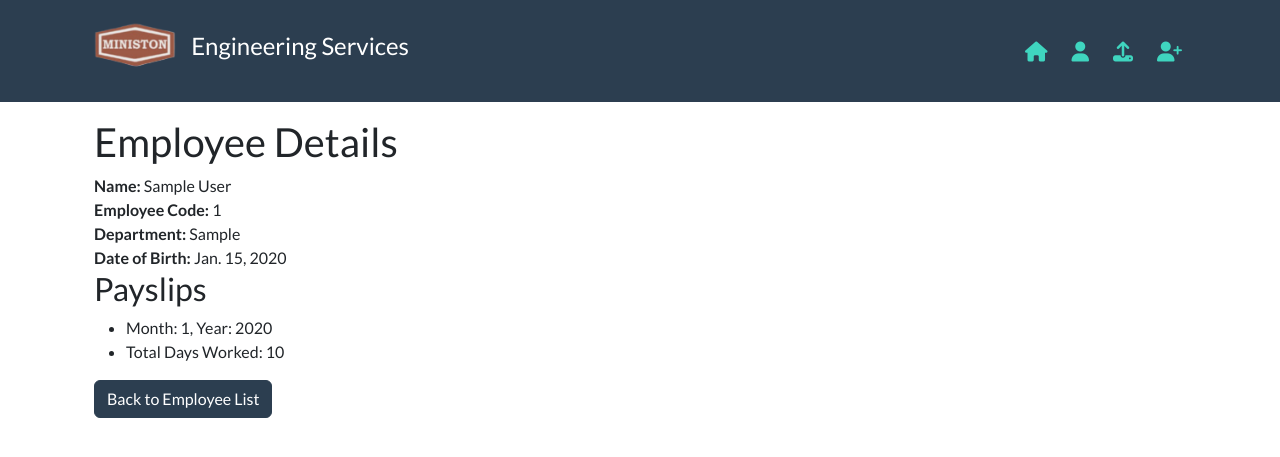
After one commit to ShyamSundhar1411/PayRoll-System-Project, a Django app: page /profile/1/ in a window 1280 px wide. The commit adds this page. Shown: the top 457 px of the page. Run offline with Django 4.2, Linux system fonts and the light colour scheme; tables that the repository leaves empty hold one stand-in row (values such as "Sample post"); some libraries are stand-ins or nearby versions; some web fonts are replaced.

Commit message:
new page added

```diff
--- a/payrollsystem/templates/base.html
+++ b/payrollsystem/templates/base.html
@@ -28,34 +28,40 @@
     <link href="https://fonts.googleapis.com/css2?family=Inder&family=Montserrat:wght@300;400&family=Source+Sans+3:wght@400;600;700&display=swap" rel="stylesheet">
     <title>PayRoll System</title>
   </head>
+
+
   <body>
+
     <header>
       <nav class="navbar navbar-expand-lg bg-primary" data-bs-theme="dark">
-        <div class="container " >
+        <div class="container">
           <div>
-            <img src="{% static 'MES.png' %}" alt="no imgae" style="height: 70px;width: auto;"/>
+            <img src="{% static 'MES.png' %}" alt="no image" style="height: 70px; width: auto;" />
             <a class="navbar-brand fs-4" href="#">Engineering Services</a>
           </div>
+          <button class="navbar-toggler" type="button" data-bs-toggle="collapse" data-bs-target="#navbarColor01" aria-controls="navbarColor01" aria-expanded="false" aria-label="Toggle navigation">
+            <span class="navbar-toggler-icon"></span>
+          </button>
           <div class="collapse navbar-collapse" id="navbarColor01">
             <ul class="navbar-nav ms-auto fs-5">
-              <li class="nav-item ">
-                <a class="nav-link active" href="#">Home
-                  <span class="visually-hidden">(current)</span>
-                </a>
+              <li class="nav-item">
+                <a class="nav-link active" href="#"><i class="fa-solid fa-house me-2 d-none d-md-inline" style="color: rgb(63, 213, 191);"></i><span class="d-md-none">HOME</span></a>
               </li>
               <li class="nav-item">
-                <a class="nav-link" href="{% url 'emlist' %}">Employees</a>
+                <a class="nav-link" href="{% url 'emlist' %}"><i class="fa-solid fa-user me-2 d-none d-md-inline" style="color: rgb(63, 213, 191);"></i><span class="d-md-none">EMPLOYEES</span></a>
               </li>
               <li class="nav-item">
-                <a class="nav-link" href="{% url 'uploadexcel' %}">Upload</a>
+                <a class="nav-link" href="{% url 'uploadexcel' %}"><i class="fa-solid fa-upload me-2 d-none d-md-inline" style="color: rgb(63, 213, 191);"></i><span class="d-md-none">UPLOAD</span></a>
               </li>
               <li class="nav-item">
-                <a class="nav-link" href="{% url 'addemployee' %}">Add Employee</a>
+                <a class="nav-link" href="{% url 'addemployee' %}"><i class="fa-solid fa-user-plus me-2 d-none d-md-inline" style="color: rgb(63, 213, 191);"></i><span class="d-md-none">ADD EMPLOYEE</span></a>
               </li>
             </ul>
           </div>
+        </div>
+      </nav>
 
-        </nav>
+
       </header>
     <div class="container mt-3">{% block content %}{% include 'messages.html' %}{% endblock %}</div>
 
@@ -66,7 +72,5 @@
       integrity="sha384-MrcW6ZMFYlzcLA8Nl+NtUVF0sA7MsXsP1UyJoMp4YLEuNSfAP+JcXn/tWtIaxVXM"
       crossorigin="anonymous"
     ></script>
-
-
   </body>
 </html>
--- a/payrollsystem/urls.py
+++ b/payrollsystem/urls.py
@@ -26,6 +26,7 @@ urlpatterns = [
     path("uploadexcel", views.upload_file, name="uploadexcel"),
     path("success", views.success, name="success"),
     path("emlist", views.emlist, name='emlist'),
+    path("profile/<int:user_id>/", views.profile, name='profile'),
     # path('add_employee', views.add_employee, name='add_employee')
 ]
 
--- a/services/models.py
+++ b/services/models.py
@@ -3,9 +3,10 @@ from django.db import models
 
 
 class Employee(models.Model):
-    emp_code = models.DecimalField(primary_key=True, max_digits=10, decimal_places=2)
+    emp_code = models.IntegerField(primary_key=True)
     emp_name = models.CharField(max_length=255)
     department = models.CharField(max_length=255)
+    dob = models.DateField()
     basic_pay = models.DecimalField(max_digits=10, decimal_places=2)
     sa = models.DecimalField(max_digits=10, decimal_places=2)
     hra = models.DecimalField(max_digits=10, decimal_places=2)
--- a/services/templates/services/add_employee.html
+++ b/services/templates/services/add_employee.html
@@ -16,6 +16,10 @@
         <div class="col-md-6">{{ form.emp_code|as_crispy_field }}</div>
         <div class="col-md-6">{{ form.emp_name|as_crispy_field }}</div>
       </div>
+      <div class="row">
+        <div class="col-md-6">{{ form.dob|as_crispy_field }}</div>
+        <div class="col-md-6">{{ form.department|as_crispy_field }}</div>
+      </div>
     </div>
 
     <!-- Second section: Earnings -->
@@ -31,7 +35,6 @@
       </div>
       <div class="row">
         <div class="col-md-6">{{ form.att_bonus|as_crispy_field }}</div>
-        <div class="col-md-6">{{ form.department|as_crispy_field }}</div>
       </div>
     </div>
 
--- /dev/null
+++ b/services/templates/services/profile.html
@@ -0,0 +1,22 @@
+{% extends 'base.html' %} {% block content %}
+<div class="container">
+    <h2>Employee Details</h2>
+    <div>
+      <strong>Name:</strong> {{ employee.emp_name }}<br>
+      <strong>Employee Code:</strong> {{ employee.emp_code }}<br>
+      <strong>Department:</strong> {{ employee.department }}<br>
+      <strong>Date of Birth:</strong> {{ employee.dob }}<br>
+      <!-- Add other employee details as needed -->
+
+      <h3>Payslips</h3>
+      <ul>
+        {% for payslip in payslips %}
+          <li>Month: {{ payslip.month }}, Year: {{ payslip.year }}</li>
+          <li>Total Days Worked: {{ payslip.total_days_worked }}</li>
+          <!-- Add other payslip details as needed -->
+        {% endfor %}
+      </ul>
+    </div>
+    <a href="{% url 'emlist' %}" class="btn btn-primary">Back to Employee List</a>
+  </div>
+{% endblock %}
--- a/services/views.py
+++ b/services/views.py
@@ -1,4 +1,4 @@
-from django.shortcuts import render, redirect
+from django.shortcuts import get_object_or_404, render, redirect
 from .models import Employee, Payslip
 from .forms import EmployeeForm, ExcelUploadForm
 from .filters import MonthFilter,EmployeeFilter
@@ -122,3 +122,9 @@ def upload_file(request):
 def success(request):
     payslip = MonthFilter(data=request.GET, queryset=Payslip.objects.all())
     return render(request, "services/success.html", {"filter": payslip})
+
+def profile(request, user_id):
+    employee = get_object_or_404(Employee, emp_code=user_id)
+    payslips = Payslip.objects.filter(employee=employee)
+    context = {'employee': employee, 'payslips': payslips}
+    return render(request, 'services/profile.html', context)
```
Also changed, not shown: services/forms.py (+5 -5 lines), services/templates/services/emlist.html (+16 -8 lines), payrollsystem/static/bootstrap.min.css, services/migrations/0001_initial.py, services/migrations/0002_alter_employee_emp_code.py (added), services/migrations/0002_payslip_year.py (deleted), services/migrations/0003_alter_payslip_month.py (deleted).
